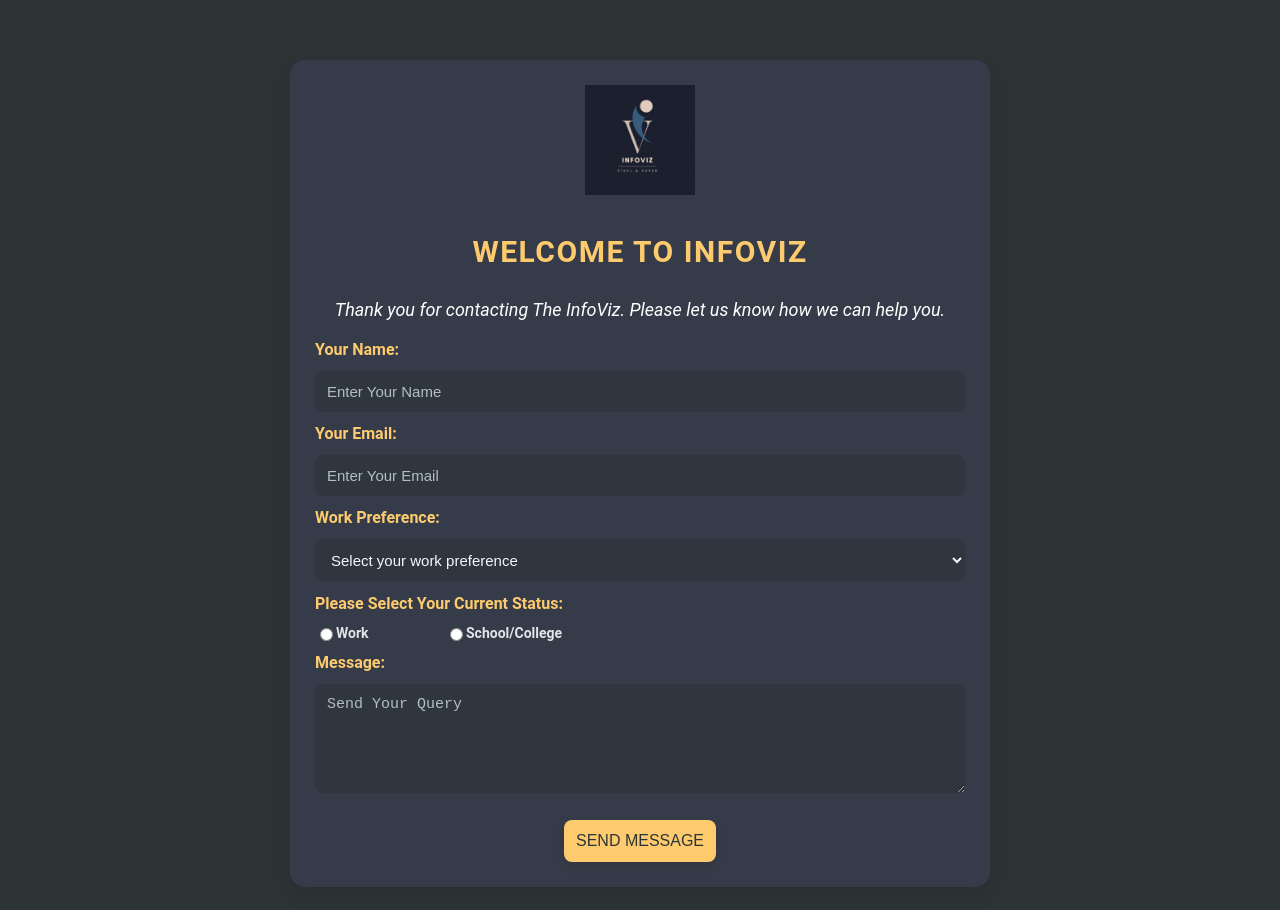
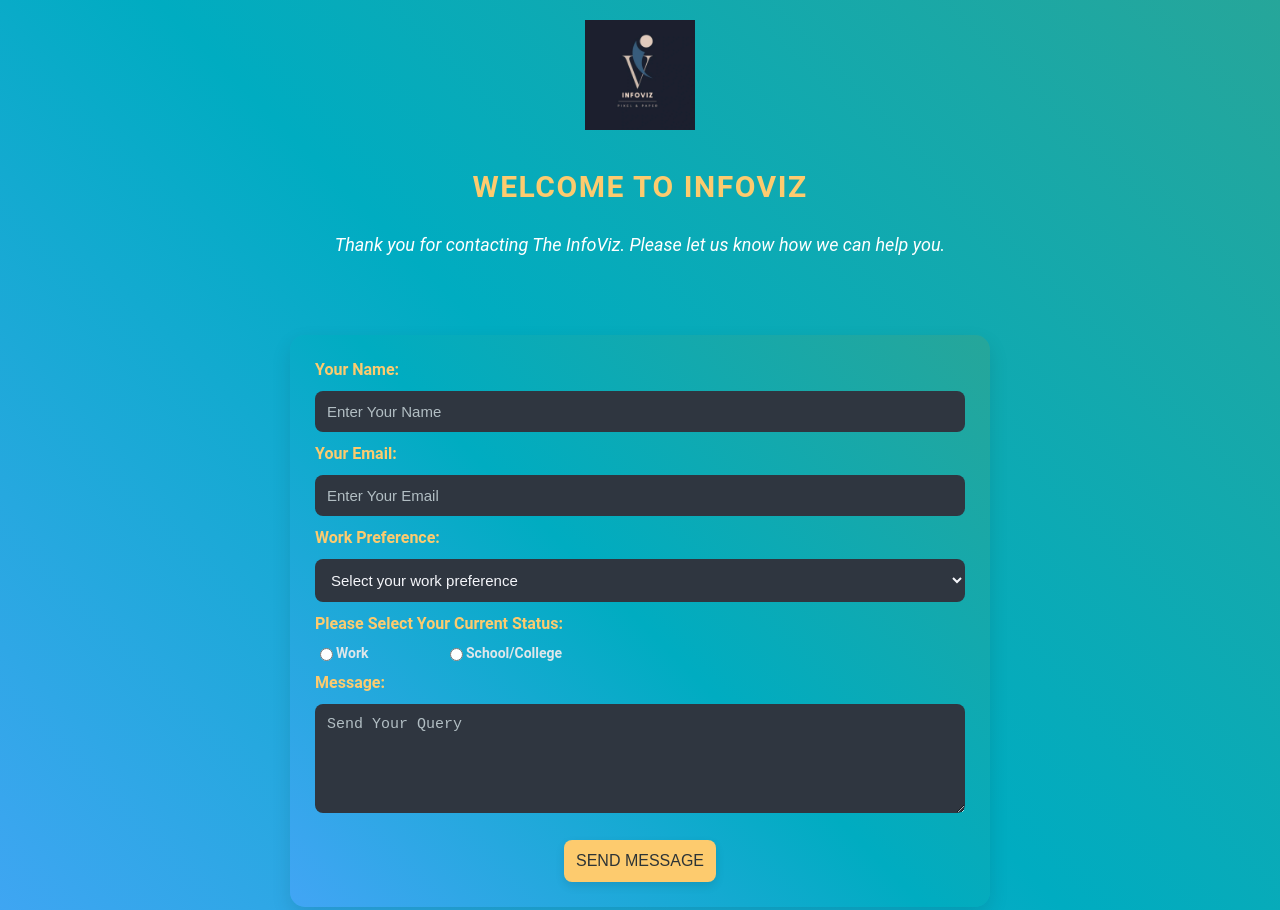
Before and after one commit to mdafrideen/InfoViz, a plain HTML site: page index.html in a window 1280 px wide. Shown: the top 910 px of the page. Drawn offline with Linux system fonts and the light colour scheme.

Commit message:
color chnaged

```diff
--- a/index.html
+++ b/index.html
@@ -10,29 +10,33 @@
 </head>
 
 <body>
-    <section id="contact" class="content">
+
+
+        <body>
+
             <div class="main-text">
                 <img src="logo.jpg" alt="Infoviz Logo">
                 <h2>Welcome to InfoViz</h2>
             </div>
-        <div class="quote" >
+            <div class="quote">
                 Thank you for contacting The InfoViz. Please let us know how we can help you.
             </div>
 
+            <div class="content">
                 <form action="https://api.web3forms.com/submit" method="POST">
                     <input type="hidden" name="access_key" value="11c233aa-bff8-425c-b2ac-7d842162dd3d">
 
                     <!-- Name Input -->
                     <label for="name">Your Name:</label>
-            <input id="name" type="text" name="name " placeholder="Enter your name" required>
+                    <input id="name" type="text" name="name" placeholder="Enter your name" required>
 
                     <!-- Email Input -->
                     <label for="email">Your Email:</label>
-            <input id="email" type="email" name="email " placeholder="Enter your email" required>
+                    <input id="email" type="email" name="email" placeholder="Enter your email" required>
 
                     <!-- Work Preference Dropdown -->
                     <label for="work-preference">Work Preference:</label>
-            <select id="work-preference" name="work preference " required>
+                    <select id="work-preference" name="work preference" required>
                         <option value="" disabled selected>Select your work preference</option>
                         <option value="PPT Making (Canva Premium)">PPT Making (Canva Premium)</option>
                         <option value="Portfolio">Portfolio</option>
@@ -65,7 +69,8 @@
                         <button type="submit" class="btn">Send Message</button>
                     </div>
                 </form>
-    </section>
+            </div>
+
         </body>
 
         </html>
--- a/style.css
+++ b/style.css
@@ -2,7 +2,7 @@ body {
     font-family: 'Roboto', sans-serif;
     margin: 0;
     padding: 0;
-    background-color: #2d3436;
+    background: linear-gradient(45deg, #42a5f5, #00acc1, #26a69a);
     color: #dfe6e9;
 }
 
@@ -10,7 +10,7 @@ body {
     max-width: 650px;
     margin: 60px auto;
     padding: 25px;
-    background-color: #353b48;
+    background: linear-gradient(45deg, #42a5f5, #00acc1, #26a69a);
     color: #ffffff;
     box-shadow: 0 8px 20px rgba(0, 0, 0, 0.1);
     border-radius: 15px;
@@ -33,6 +33,7 @@ body {
 .main-text img {
     width: 110px;
     margin-bottom: 10px;
+    padding-top: 20px;
     animation: fadeIn 1.2s ease;
 }
 
```
Lines whose indentation alone changed are shown as unchanged.
